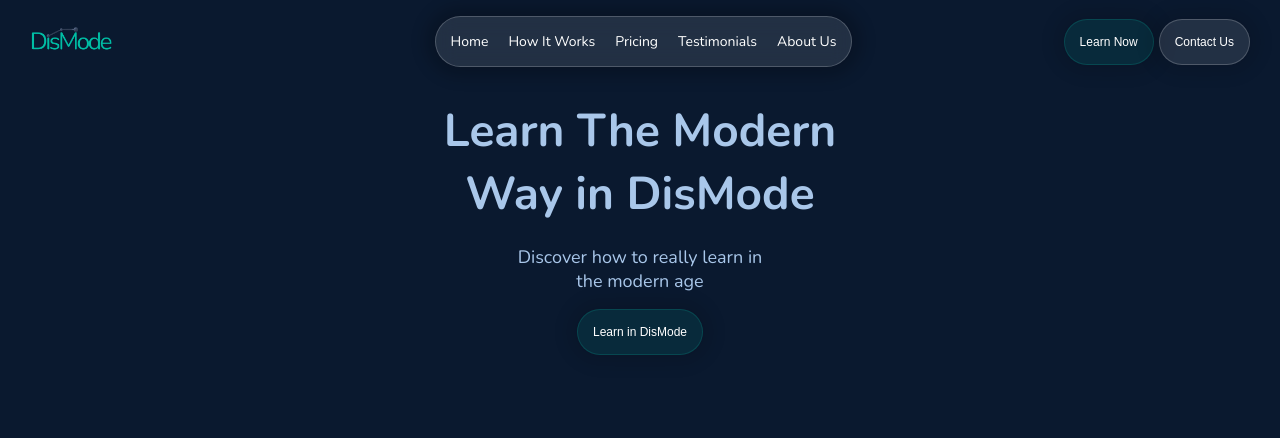
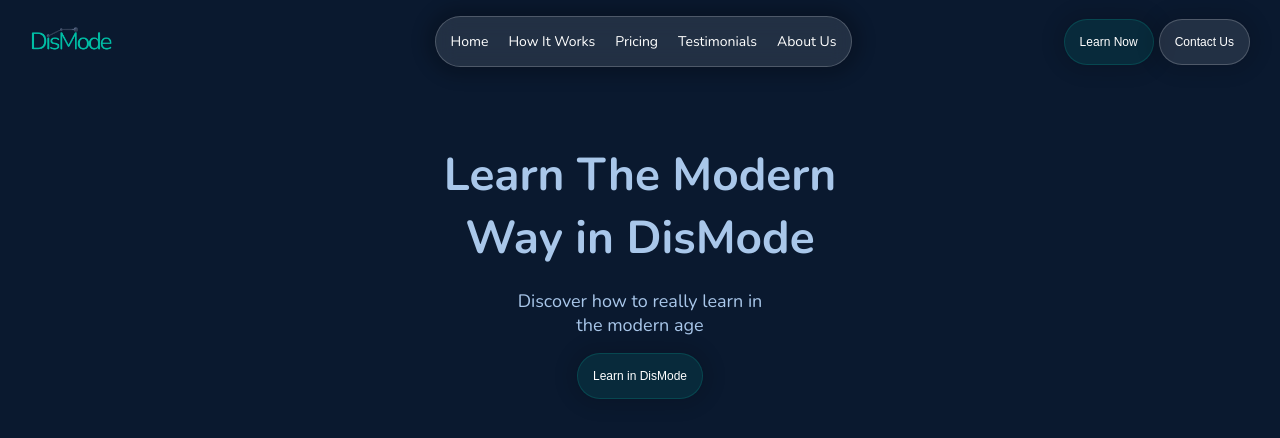
Before and after one commit to ArmanDevSil/dismode-landing-page, a React (Vite) app: page / in a window 1280 px wide. Shown: the top 438 px of the page. Built offline with nearby package versions, Linux system fonts and the light colour scheme.

Commit message:
Add 'margin-bottom' to section

```diff
--- a/src/components/sections/Header.module.css
+++ b/src/components/sections/Header.module.css
@@ -6,6 +6,7 @@
   align-items: center;
   font-size: 1.4rem;
   padding: 1.6rem 3rem;
+  margin-bottom: 4.4rem;
 }
 
 .imageContainer {
--- a/src/components/sections/Hero.module.css
+++ b/src/components/sections/Hero.module.css
@@ -1,5 +1,6 @@
 .sectionHero {
   padding: 1.6rem 3rem;
+  margin-bottom: 4.4rem;
 }
 
 .heroTextBox {
```
